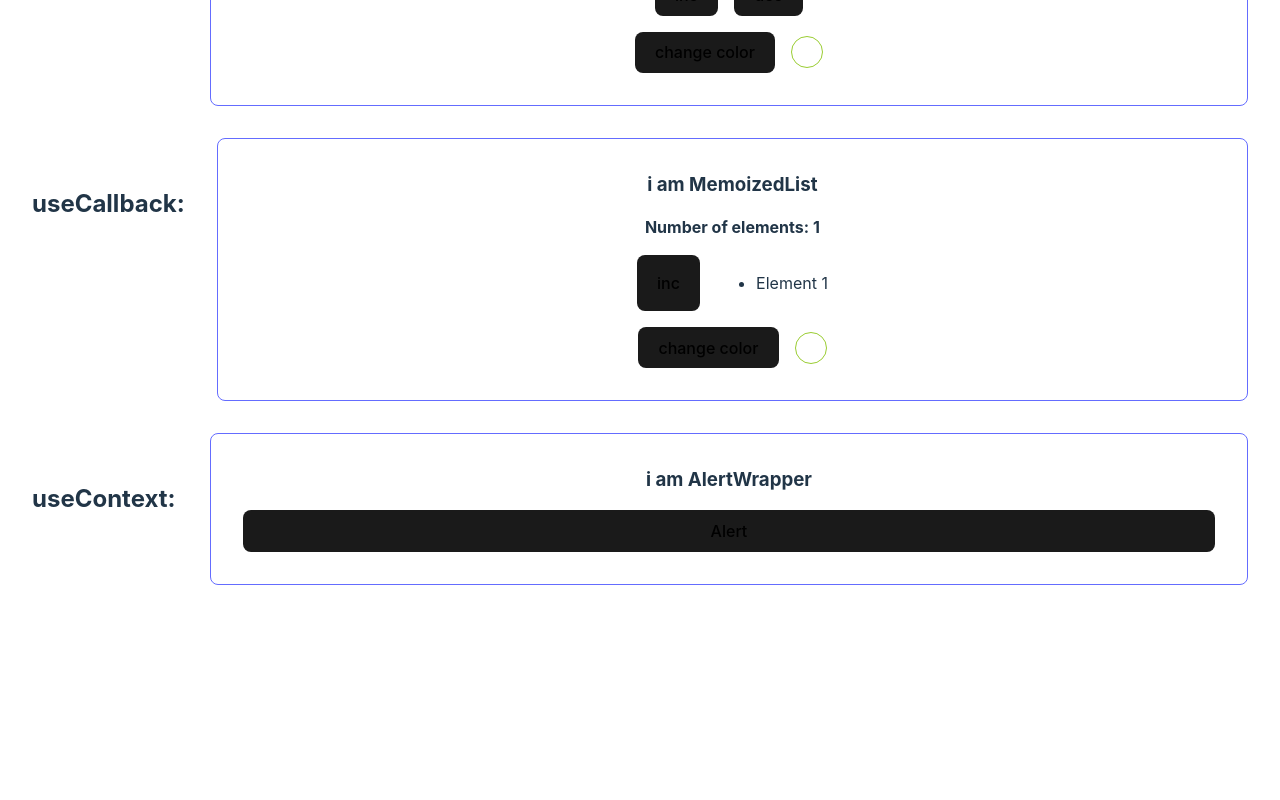
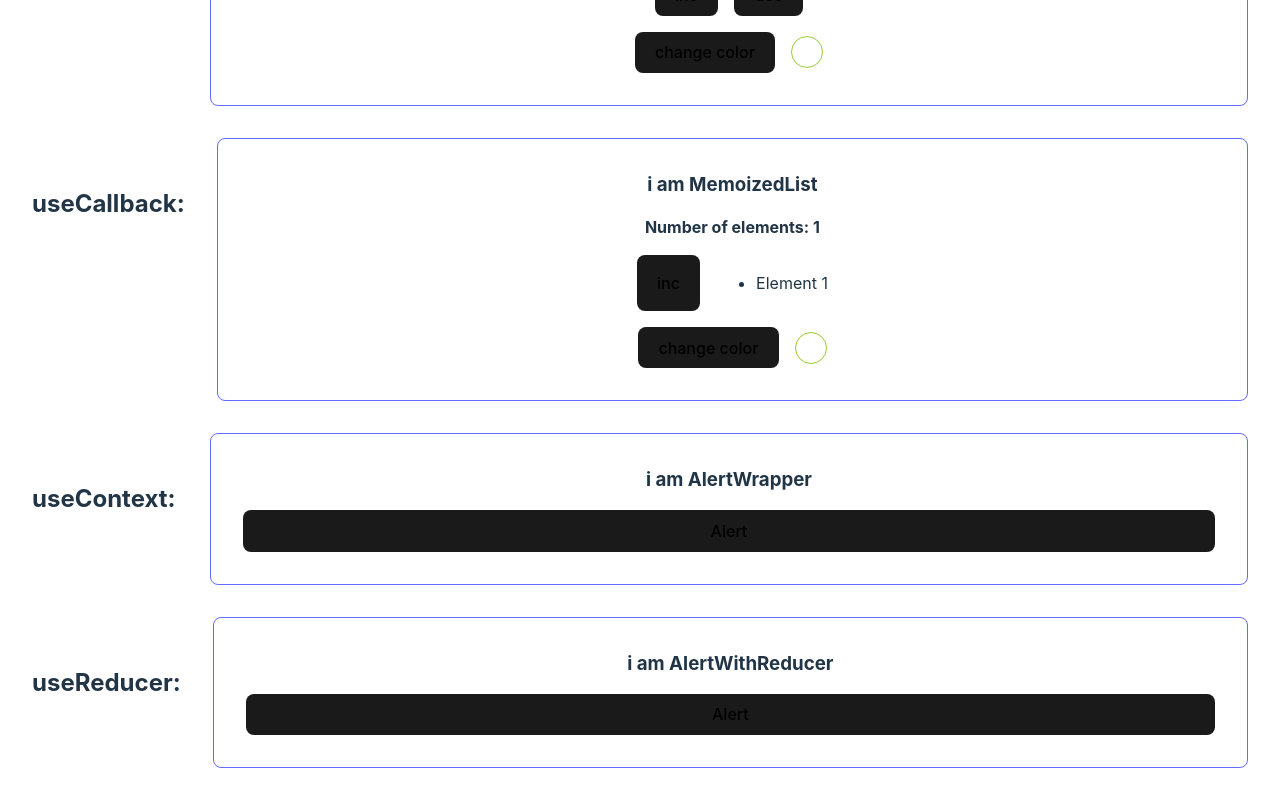
Before and after one commit to hellsgor/react-hooks-minin, a React (Vite) app: page / in a window 1280 px wide. Shown: the part 1142-1942 px from the top of the page. Before the commit the page ends 1759 px from the top, so only its background shows below. Built offline with nearby package versions, Linux system fonts and the light colour scheme; no server answers.

Commit message:
Feat[AlertWithReducer.jsx] create component

```diff
--- a/src/App.jsx
+++ b/src/App.jsx
@@ -11,6 +11,7 @@ import MemoizedList from './Components/MemoizedList';
 import AlertWrapper from './Components/AlertWrapper';
 import Alert from './Components/Alert/Alert';
 import { AlertProvider } from './Components/Alert/AlertProvider';
+import AlertWithReducer from './Components/AlertWithReducer';
 
 export default function App() {
   return (
@@ -65,6 +66,16 @@ export default function App() {
           </AlertProvider>
         </div>
       </div>
+
+      <div className="row">
+        <h2 className="row__title">useReducer:</h2>
+        <div className="wrapper">
+          <AlertProvider>
+            <Alert />
+            <AlertWithReducer />
+          </AlertProvider>
+        </div>
+      </div>
     </>
   );
 }
--- /dev/null
+++ b/src/Components/AlertWithReducer.jsx
@@ -0,0 +1,20 @@
+import { useEffect } from 'react';
+import { useAlert } from './Alert/AlertContext';
+
+export default function AlertWithReducer() {
+  const { toggle, setAlertMessage } = useAlert();
+
+  useEffect(
+    () => setAlertMessage('Hello from AlertWithReducer'),
+    [setAlertMessage],
+  );
+
+  return (
+    <div className="card">
+      <h3 className="card__title">i am AlertWithReducer</h3>
+      <button className="button" onClick={toggle}>
+        Alert
+      </button>
+    </div>
+  );
+}
```
